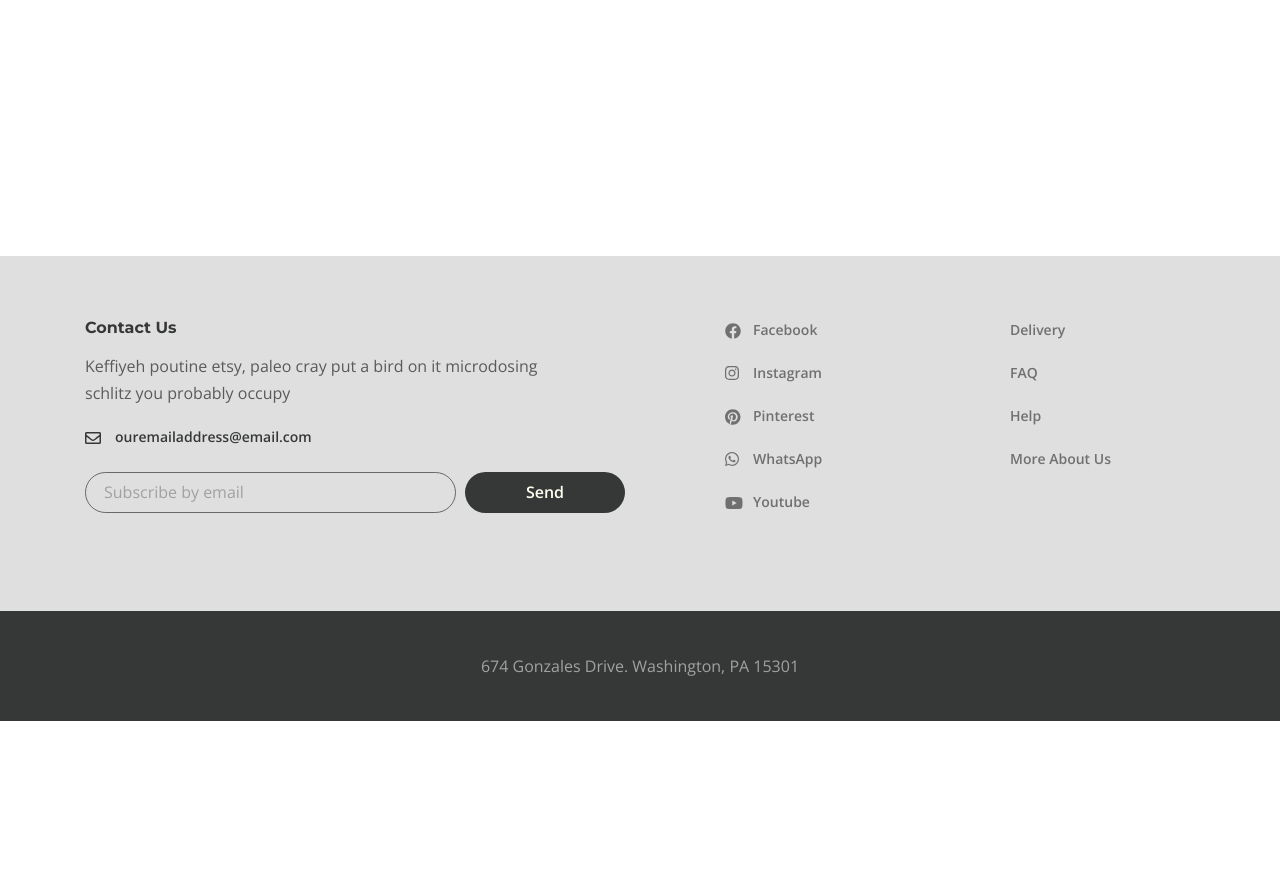
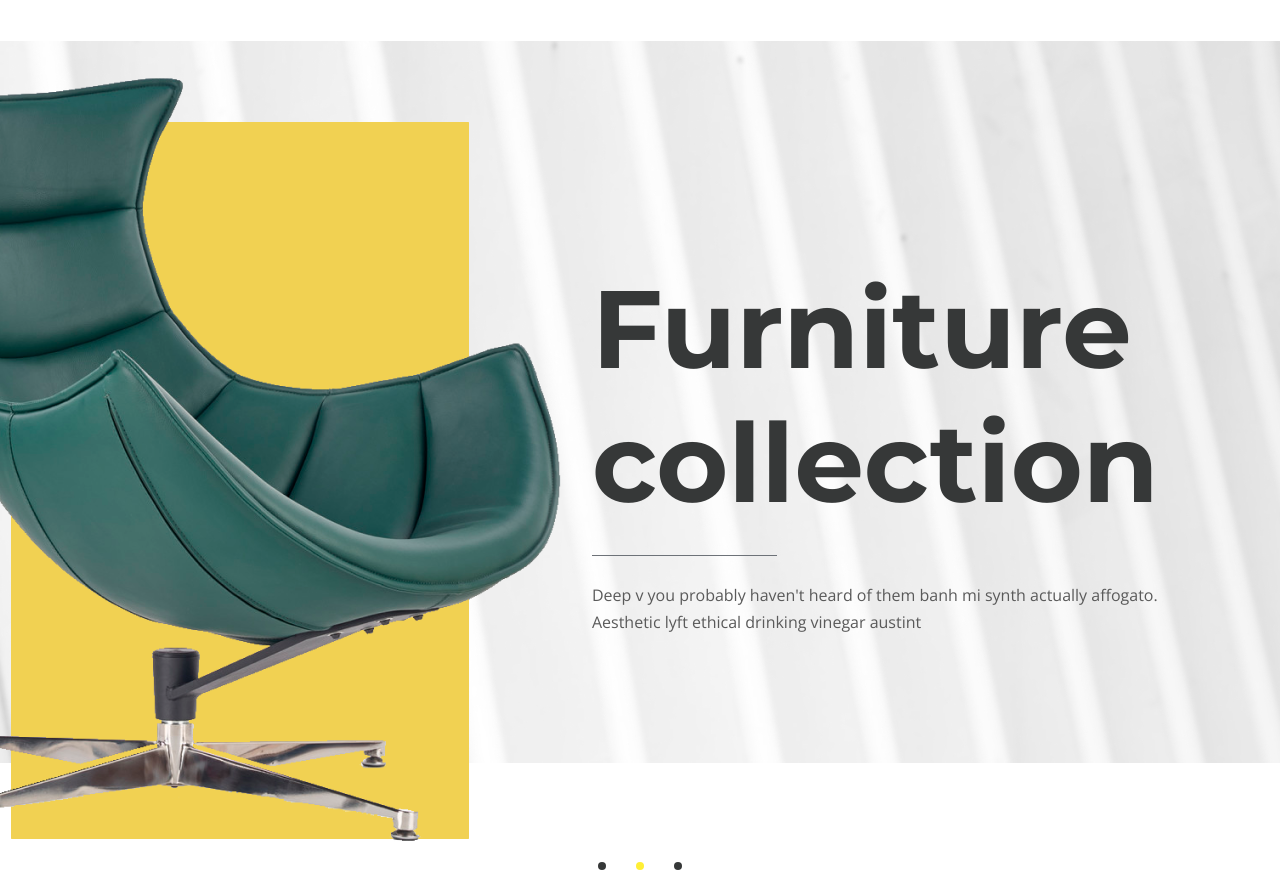
Before and after one commit to Joonysss/Furniture, a website: page app/index.html in a window 1280 px wide. Shown: the part 79-952 px from the top of the page. Before the commit the page ends 847 px from the top, so only its background shows below. Drawn offline with nearby package versions, Linux system fonts and the light colour scheme; files that its build step writes are made by us from their sources.

Commit message:
feat: add slider and styles for slider

```diff
--- a/app/index.html
+++ b/app/index.html
@@ -70,7 +70,59 @@
           </div>
         </div>
       </header>
-      <main class="main"></main>
+      <main class="main">
+        <section class="top">
+          <div class="top__inner">
+            <div class="top__slider">
+              <div class="top__slider-item">
+                <img
+                  class="top__slider-img"
+                  src="images/content/slider-img.png"
+                  alt="Images"
+                />
+                <div class="top__slider-info">
+                  <h2 class="top__slider-title">Furniture collection</h2>
+                  <p class="top__slider-text">
+                    Deep v you probably haven't heard of them banh mi synth
+                    actually affogato. Aesthetic lyft ethical drinking vinegar
+                    austint
+                  </p>
+                </div>
+              </div>
+              <div class="top__slider-item">
+                <img
+                  class="top__slider-img"
+                  src="images/content/slider-img.png"
+                  alt="Images"
+                />
+                <div class="top__slider-info">
+                  <h2 class="top__slider-title">Furniture collection</h2>
+                  <p class="top__slider-text">
+                    Deep v you probably haven't heard of them banh mi synth
+                    actually affogato. Aesthetic lyft ethical drinking vinegar
+                    austint
+                  </p>
+                </div>
+              </div>
+              <div class="top__slider-item">
+                <img
+                  class="top__slider-img"
+                  src="images/content/slider-img.png"
+                  alt="Images"
+                />
+                <div class="top__slider-info">
+                  <h2 class="top__slider-title">Furniture collection</h2>
+                  <p class="top__slider-text">
+                    Deep v you probably haven't heard of them banh mi synth
+                    actually affogato. Aesthetic lyft ethical drinking vinegar
+                    austint
+                  </p>
+                </div>
+              </div>
+            </div>
+          </div>
+        </section>
+      </main>
       <footer class="footer">
         <div class="footer__content">
           <div class="container">
--- a/app/js/main.js
+++ b/app/js/main.js
@@ -6,4 +6,11 @@ $(function () {
   $('.rightside-menu__close').on('click', function () {
     $('.rightside-menu').addClass('rightside-menu--close')
   })
+
+  $('.top__slider').slick({
+    dots: true,
+    arrows: false,
+    fade: true,
+    autoplay: true
+  });
 })
--- a/app/scss/_global.scss
+++ b/app/scss/_global.scss
@@ -30,3 +30,26 @@ body {
   margin: 0 auto;
   padding: 0 15px;
 }
+
+.slick-dots {
+  display: flex;
+  justify-content: center;
+  align-items: center;
+  li {
+    padding: 0 15px;
+  }
+  button {
+    background-color: $title;
+    border: none;
+    width: 8px;
+    height: 8px;
+    border-radius: 50%;
+    padding: 0;
+    font-size: 0;
+  }
+  li.slick-active {
+    button {
+      background-color: #ffef35;
+    }
+  }
+}
--- a/app/scss/_libs.scss
+++ b/app/scss/_libs.scss
@@ -0,0 +1 @@
+@import '../../node_modules/slick-carousel/slick/slick.scss';
--- a/app/scss/style.scss
+++ b/app/scss/style.scss
@@ -254,3 +254,60 @@
     max-width: 485px;
   }
 }
+
+// Top
+.top {
+  &__inner {
+    padding-bottom: 70px;
+    position: relative;
+    &::after {
+      content: '';
+      background-image: url('../images/slider-bg.jpg');
+      position: absolute;
+      top: 0;
+      width: 100%;
+      height: 722px;
+      z-index: -1;
+    }
+  }
+  &__slider-item {
+    display: flex !important;
+    justify-content: center;
+    align-items: center;
+  }
+
+  &__slider-img {
+    margin-left: -14%;
+    max-width: 703px;
+    height: 815px;
+    object-fit: cover;
+  }
+
+  &__slider-info {
+    max-width: 645px;
+    margin-left: 25px;
+  }
+
+  &__slider-title {
+    position: relative;
+    @extend %title-font;
+    color: $title;
+    font-size: 110px;
+    line-height: 134px;
+    padding-bottom: 26px;
+    margin-bottom: 26px;
+    &::after {
+      content: '';
+      position: absolute;
+      width: 185px;
+      height: 1px;
+      left: 0;
+      bottom: 0;
+      background: #6d7278;
+    }
+  }
+
+  &__slider-text {
+    max-width: 585px;
+  }
+}
--- a/gulpfile.js
+++ b/gulpfile.js
@@ -41,6 +41,7 @@ function images() {
 function scripts() {
   return src([
     'node_modules/jquery/dist/jquery.js',
+    'node_modules/slick-carousel/slick/slick.js',
     'app/js/main.js'
   ])
     .pipe(concat('main.min.js'))
--- a/package.json
+++ b/package.json
@@ -18,6 +18,7 @@
     "gulp-sass": "^5.1.0",
     "gulp-uglify-es": "^2.0.0",
     "jquery": "^3.5.1",
-    "sass": "^1.58.0"
+    "sass": "^1.58.0",
+    "slick-carousel": "^1.8.1"
   }
 }
```
Also changed, not shown: app/css/style.min.css, app/images/content/slider-img.png (added), app/images/slider-bg.jpg (added), app/js/main.min.js.
